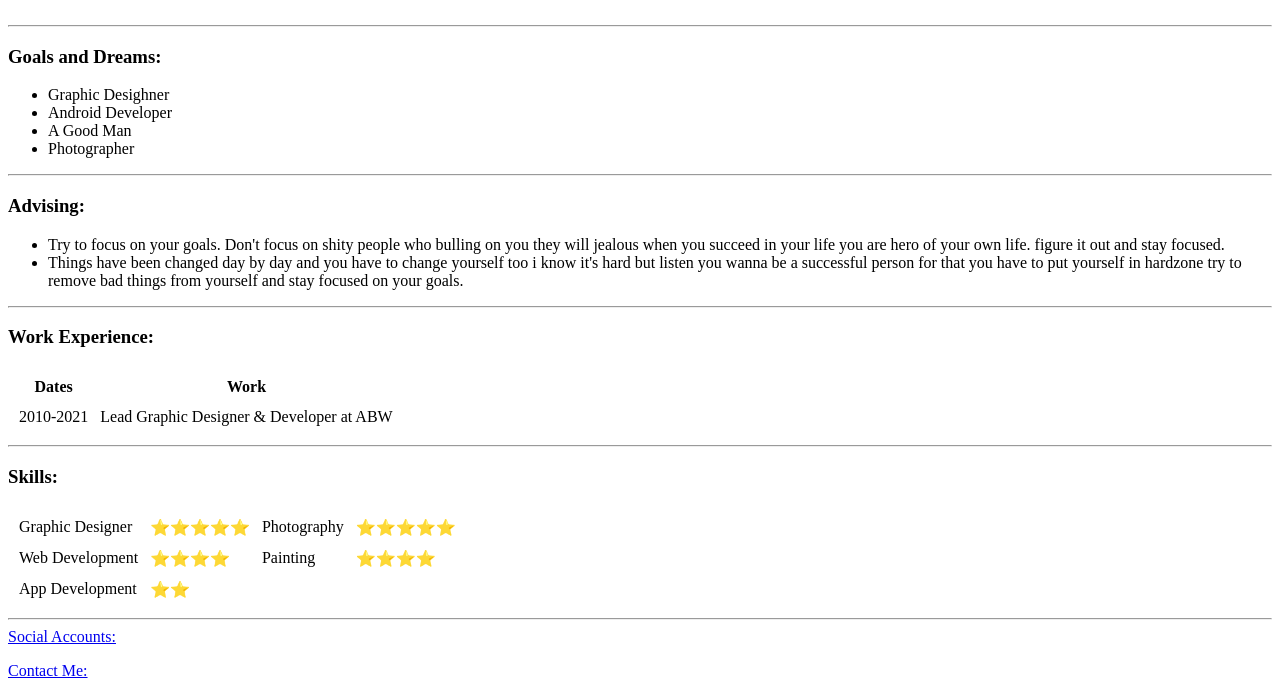
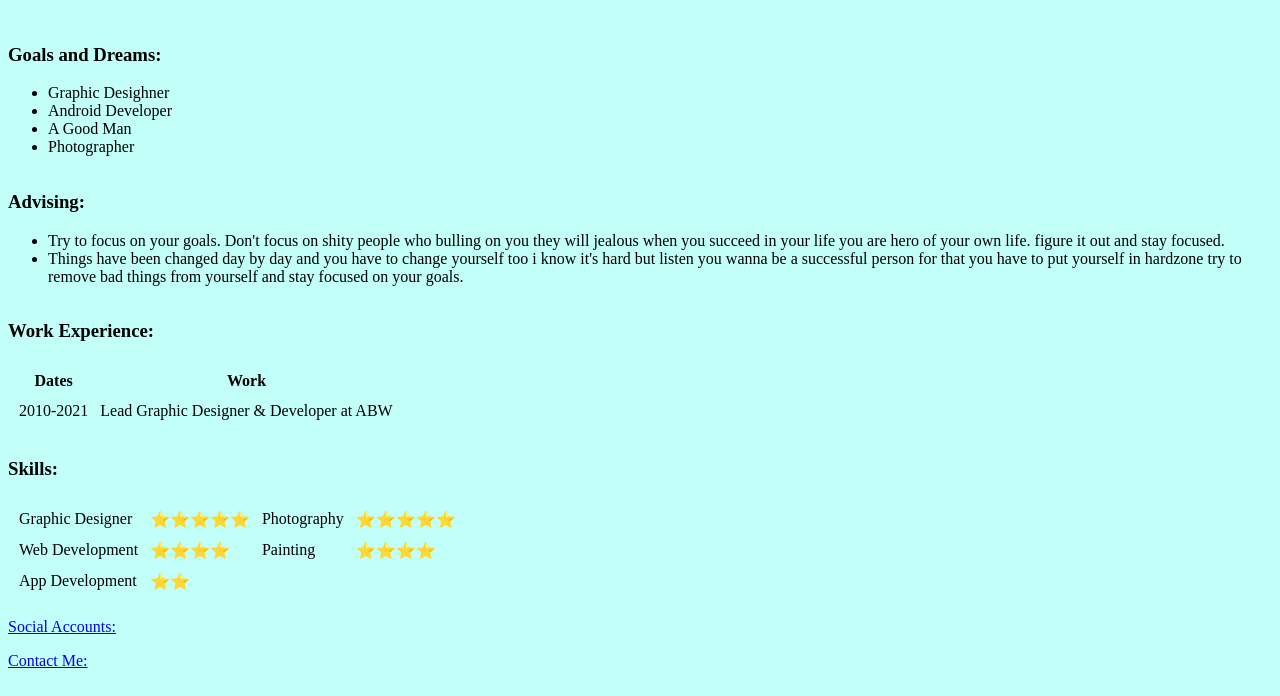
Before and after one commit to BadarDaad/CV, a plain HTML site: page index.html in a window 1280 px wide. Shown: the part 181-877 px from the top of the page. Drawn offline with Linux system fonts and the light colour scheme.

Commit message:
Update index.html

```diff
--- a/index.html
+++ b/index.html
@@ -6,6 +6,17 @@
     <title>
         My Personal Site
     </title>
+
+    <style>
+        body {
+            background-color: #C2FFF9
+        }
+
+        hr {
+
+            border-style: none;
+        }
+    </style>
 
 </head>
 
```
